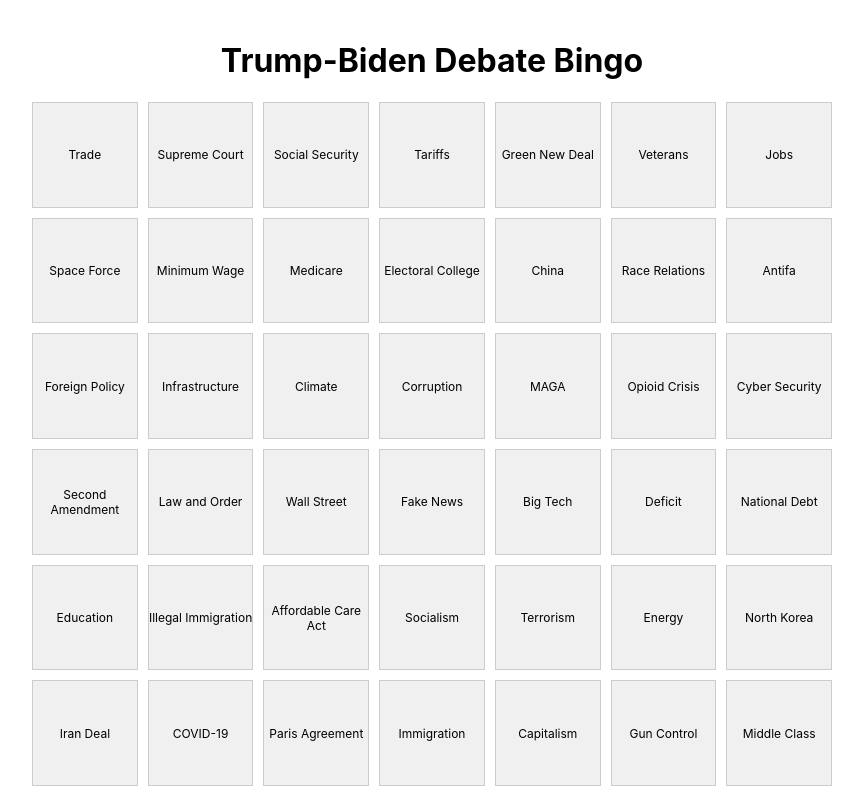
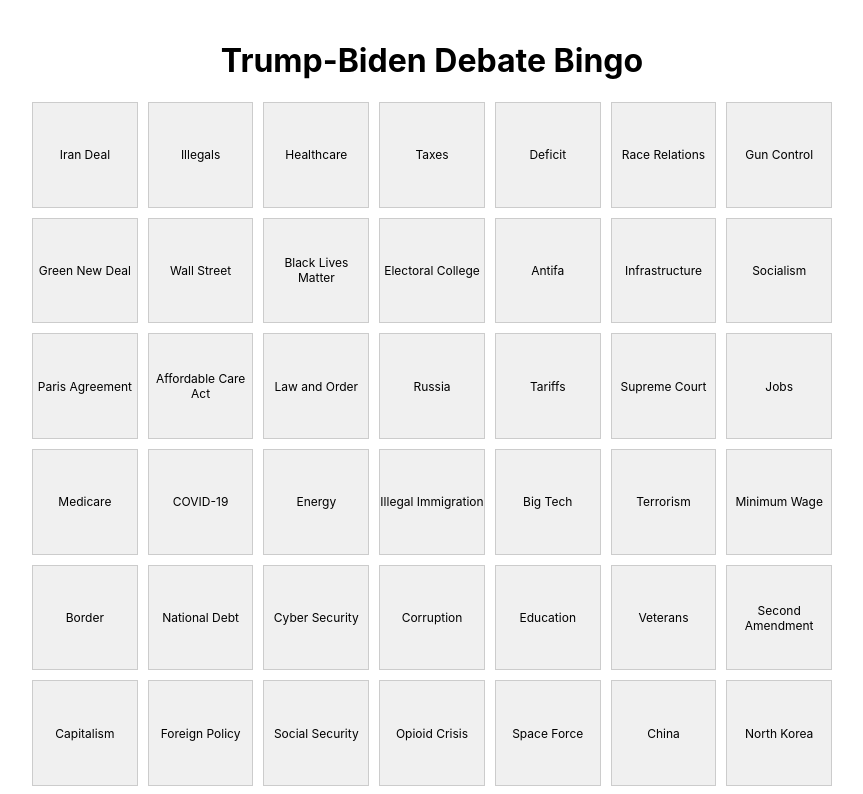
Before and after one commit to rogerlam1/debate-bingo, a React (Create React App) app: page / in a window 1280 px wide. Shown: the top 794 px of the page, without its empty margins (208-1071 px from the left). Built offline with nearby package versions, Linux system fonts and the light colour scheme.

Commit message:
Added more words from group

```diff
--- a/src/App.js
+++ b/src/App.js
@@ -5,7 +5,7 @@ const debateWords = [
   "Economy", "Healthcare", "Climate", "Jobs", "Taxes", "Immigration", "Education",
   "COVID-19", "China", "Russia", "NATO", "Trade", "Energy", "Infrastructure",
   "Social Security", "Medicare", "Supreme Court", "Gun Control", "Race Relations",
-  "Fake News", "Corruption", "Wall Street", "Middle Class", "Minimum Wage",
+  "Fake News", "Corruption", "Illegals", "Border", "Wall Street", "Middle Class", "Minimum Wage",
   "Green New Deal", "Affordable Care Act", "Second Amendment", "Electoral College",
   "Socialism", "Capitalism", "Radical Left", "MAGA", "Antifa", "Black Lives Matter",
   "Law and Order", "Illegal Immigration", "Terrorism", "Veterans", "Foreign Policy",
```
